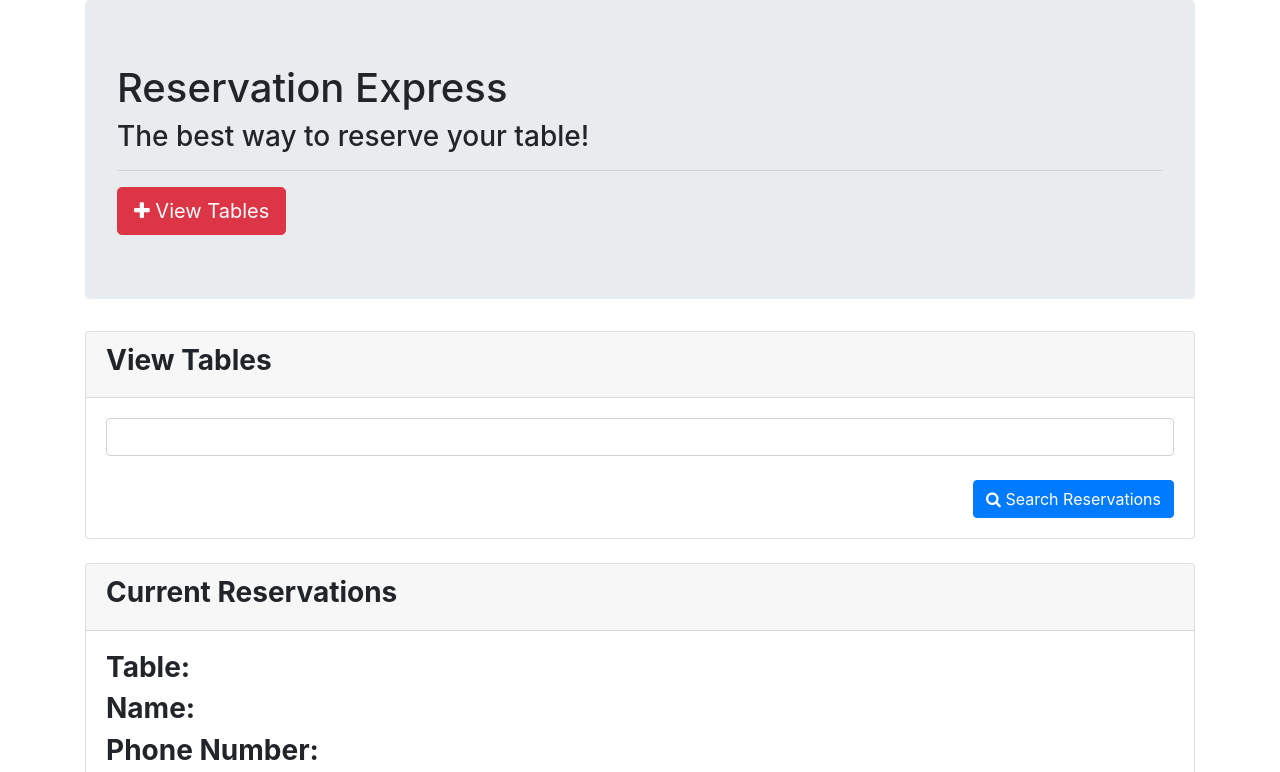
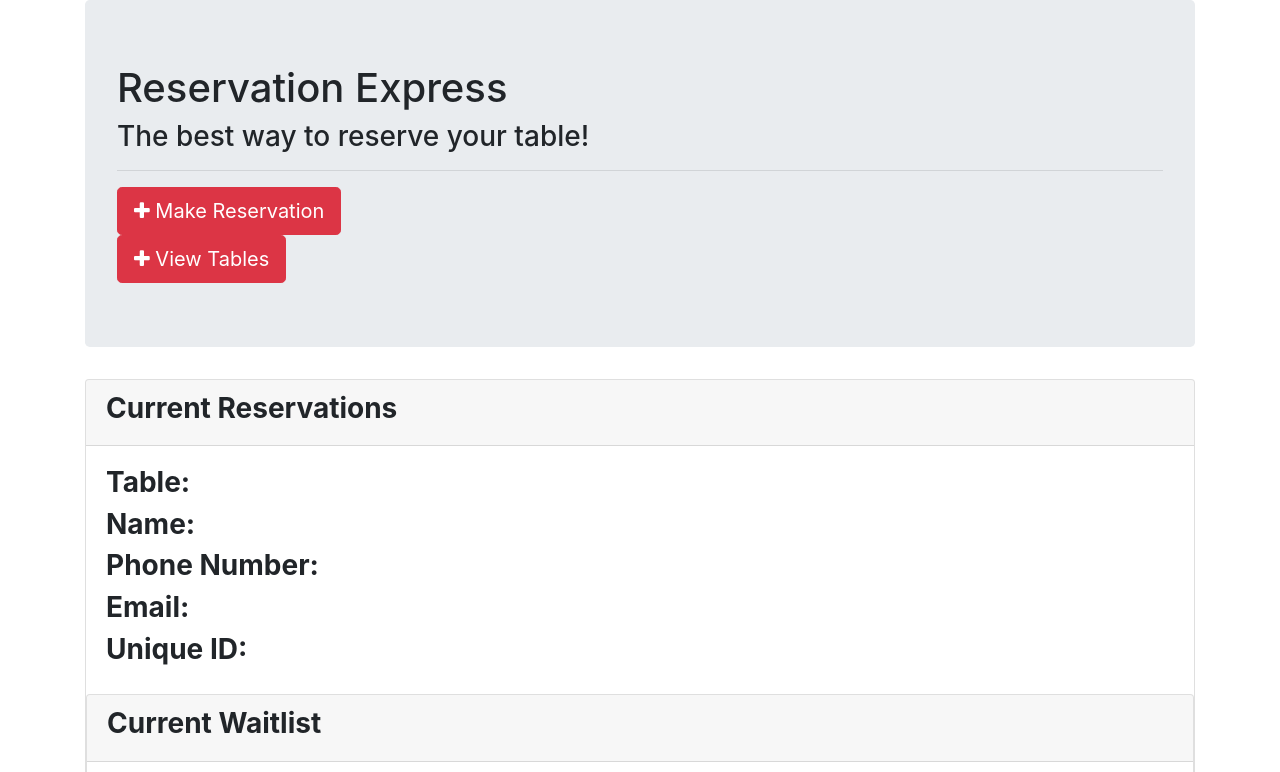
Before and after one commit to SeanAngle/reservation, a plain HTML site: page view.html in a window 1280 px wide. Shown: the top 772 px of the page. Drawn offline with nearby package versions, Linux system fonts and the light colour scheme.

Commit message:
fixed #s on view.html and changed buttons

```diff
--- a/view.html
+++ b/view.html
@@ -19,26 +19,13 @@
             <h1>Reservation Express</h1>
             <h3>The best way to reserve your table!</h3>
             <hr>
-            <a href="/add"><button class="btn btn-danger btn-lg"><span class="fa fa-plus"></span> View Tables </button></a>
+            <a href="/add"><button class="btn btn-danger btn-lg"><span class="fa fa-plus"></span> Make Reservation</button></a><br>
+            <button class="btn btn-danger btn-lg" id="view-btn"><span class="fa fa-plus"></span> View Tables </button>
         </div>
         <div class="row">
 
             <div class="col-12">
 
-                <div class="card mb-4">
-                    <div class="card-header">
-                        <h3><strong> View Tables </strong></h3>
-                    </div>
-                    <div class="card-body">
-                        <input type="text" id="character-search" class="form-control">
-                        <br>
-                        <div class="text-right">
-                            <button type="submit" class="btn btn-primary btn-md" id="search-btn"><span class="fa fa-search"></span>
-                                Search Reservations </button>
-
-                        </div>
-                    </div>
-                </div>
 
                 <div class="card">
                     <div class="card-header">
```
Also changed, not shown: index.html (+1 -2 lines), make.html (+6 -6 lines), 1 other file.
